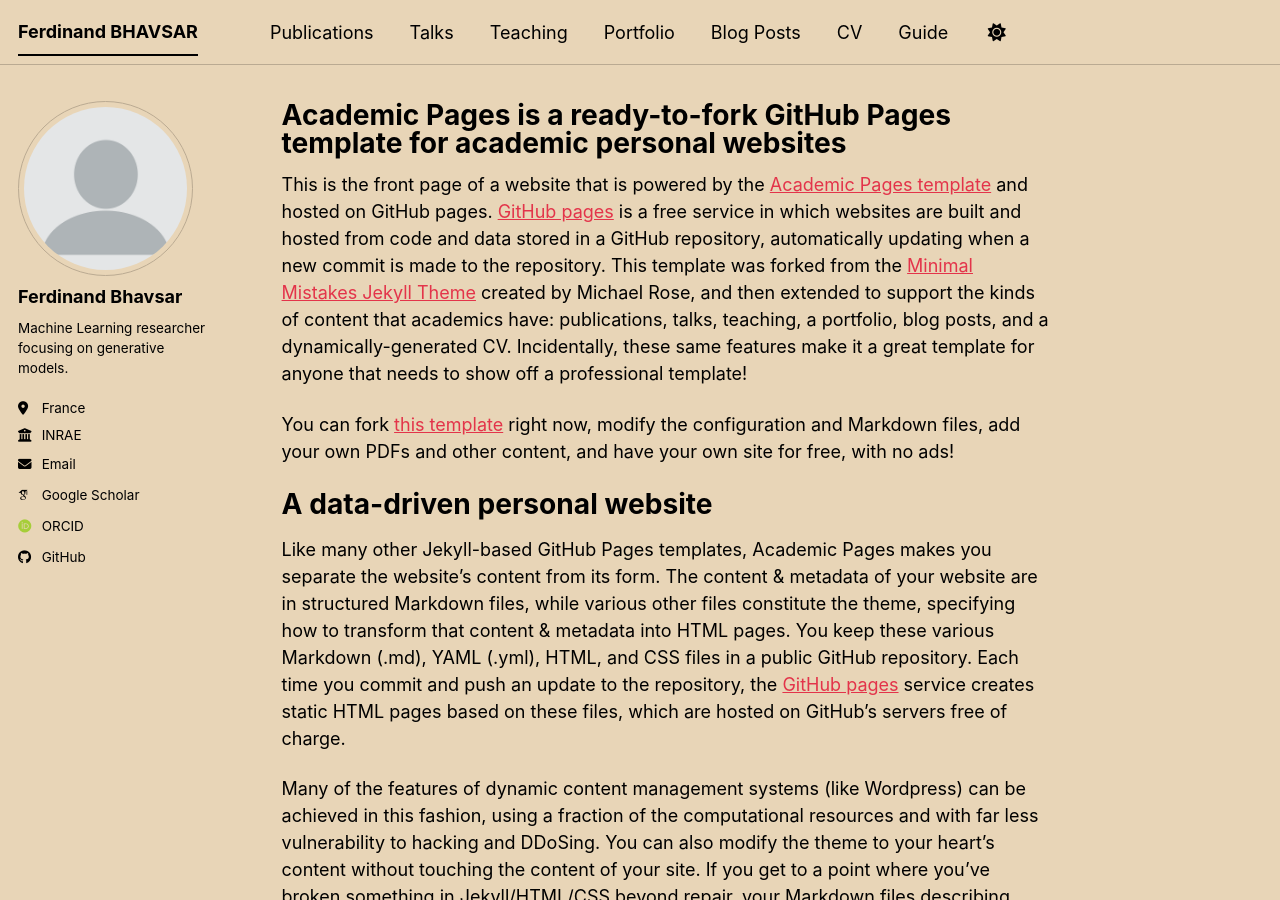
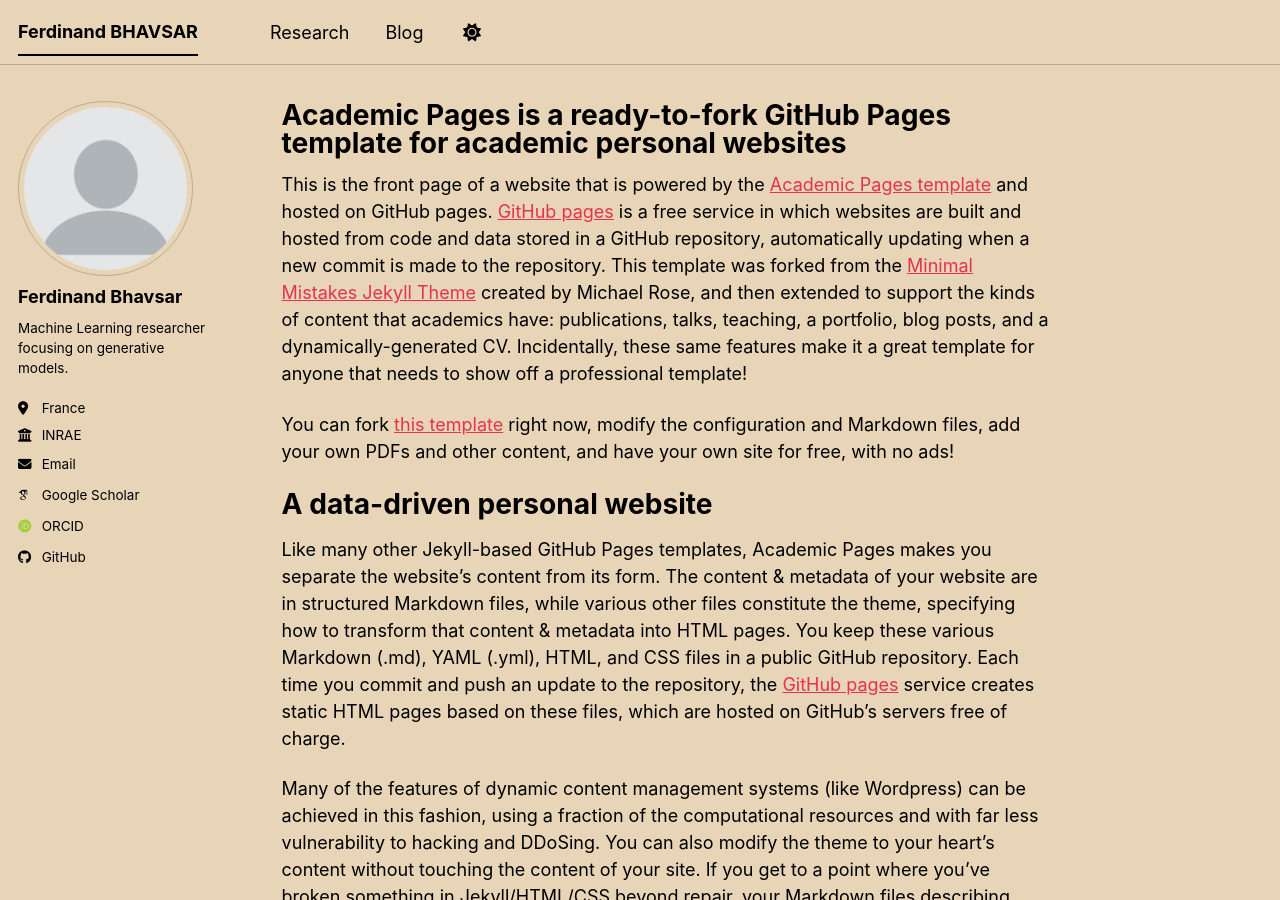
Before and after one commit to Pumafi/pumafi.github.io, a Jekyll site: the page built from _pages/about.md, in a window 1280 px wide and 900 px high. Built offline with Jekyll 4.4.1, drawn with Linux system fonts in a browser that asks for light colours; some web fonts are replaced; a script bundle is joined from its source files by our own code; library files that are not in the unit come from our copies.

Commit message:
Modify navigation menu titles and structure
Updated navigation titles and removed some entries.

```diff
--- a/_data/navigation.yml
+++ b/_data/navigation.yml
@@ -8,26 +8,8 @@
 #      Markdown formatted page while the second is generated using JSON.
 
 main:
-  - title: "Publications"
+  - title: "Research"
     url: /publications/
 
-  - title: "Talks"
-    url: /talks/
-
-  - title: "Teaching"
-    url: /teaching/
-
-  - title: "Portfolio"
-    url: /portfolio/
-
-  - title: "Blog Posts"
+  - title: "Blog"
     url: /year-archive/
-
-  - title: "CV"
-    url: /cv/
-
-  # - title: "CV"
-  #   url: /cv-json/
-
-  - title: "Guide"
-    url: /markdown/
```
